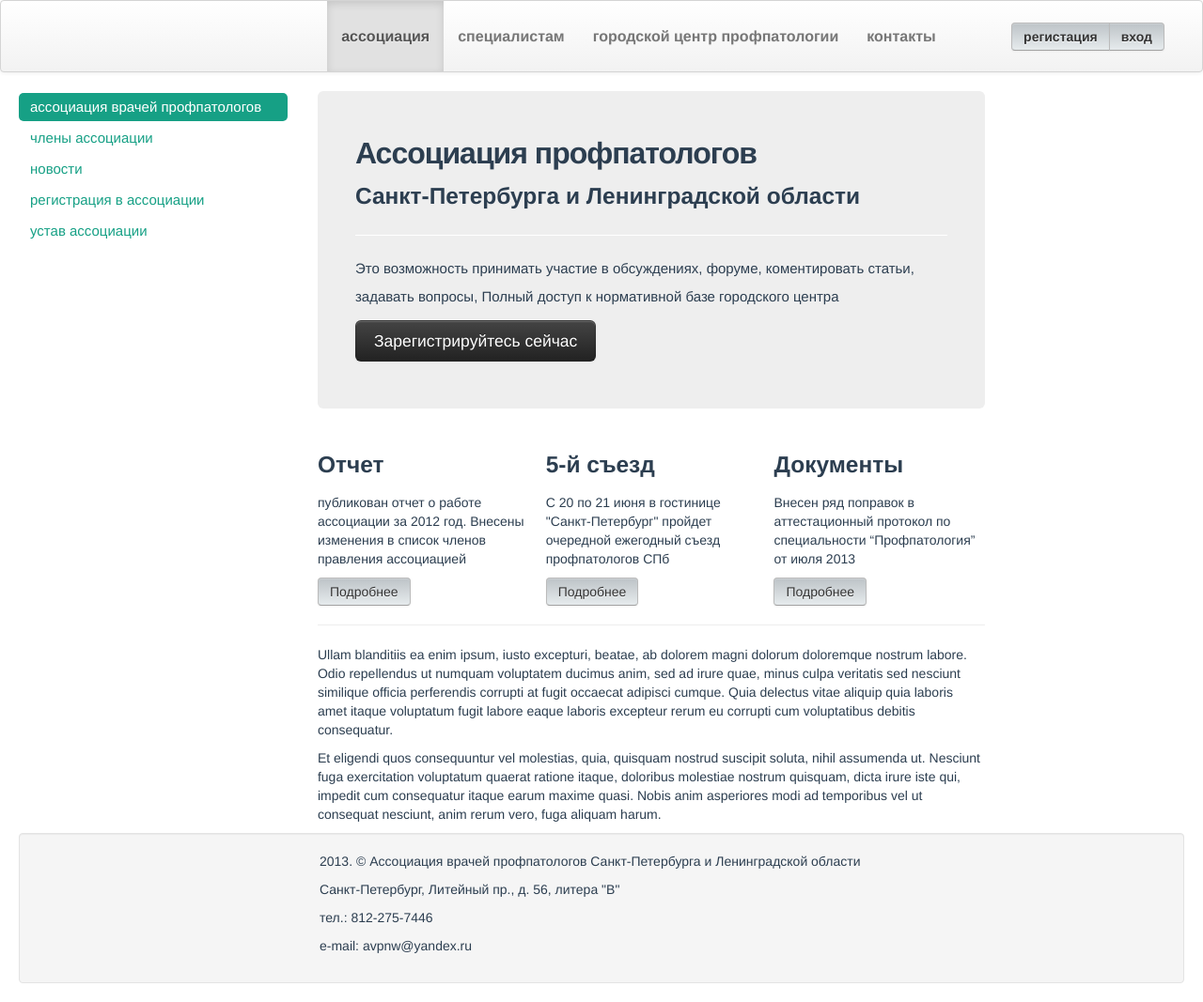
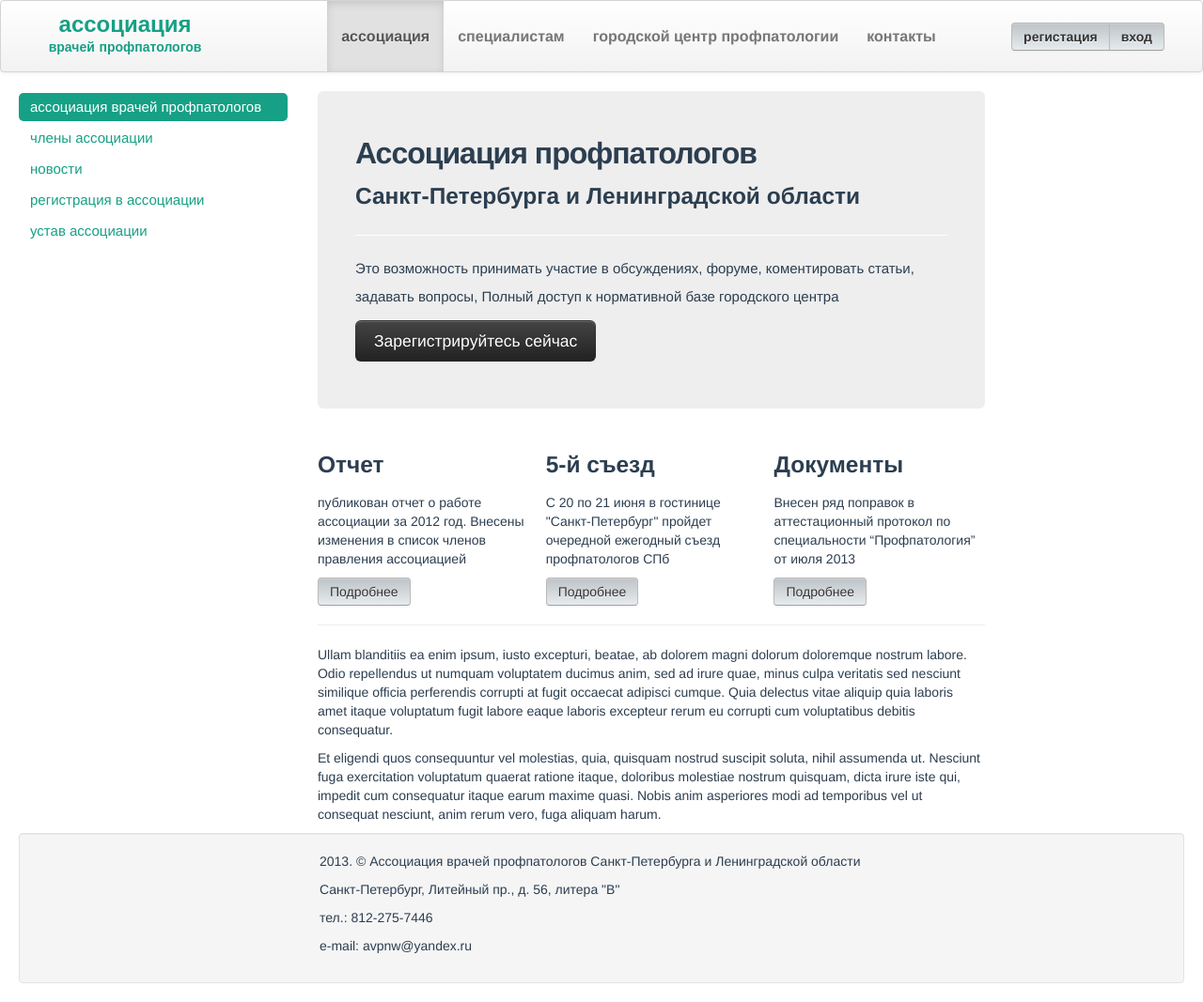
Before and after one commit to avpnw/avpnw, a Jekyll site: the page built from index.html, in a window 1280 px wide. Shown: the whole page at 94% size. Built offline with Jekyll 4.4.1, drawn with Linux system fonts in a browser that asks for light colours; Markdown is read by kramdown in place of the engine named in the settings.

Commit message:
Update navbar.html

```diff
--- a/_includes/navbar.html
+++ b/_includes/navbar.html
@@ -8,7 +8,7 @@
                             <span class="icon-bar"></span>
                         </a>
                     <div class="span3">
-                            <a class="brand" href="{{ site.url }}/avpnw/"></a>
+                            <a class="brand" href="{{ site.url }}/avpnw/"><h1>ассоциация</h1> врачей профпатологов</a>
                     </div>
                         <div class="nav-collapse collapse">
                                 <ul class="nav">
```
